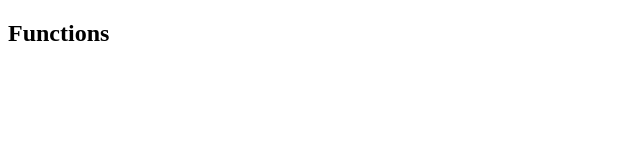
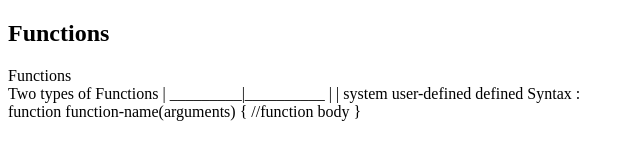
Before and after one commit to sahilPatil20/ICP-JavaScript-practice-repo, a plain HTML site: page function-js.html in a window 1280 px wide. Shown: the whole page, without its empty margins (0-640 px from the left). Drawn offline with Linux system fonts and the light colour scheme.

Commit message:
function info

```diff
--- a/function-js.html
+++ b/function-js.html
@@ -7,5 +7,20 @@
 </head>
 <body>
     <h2>Functions</h2>
+    <p>
+        Functions <br>
+        Two types of Functions
+                 |
+        _________|__________
+        |                   |
+      system            user-defined
+      defined
+        Syntax : <br>
+        function function-name(arguments) {
+
+            //function body
+
+        }
+    </p>
 </body>
 </html>
```
